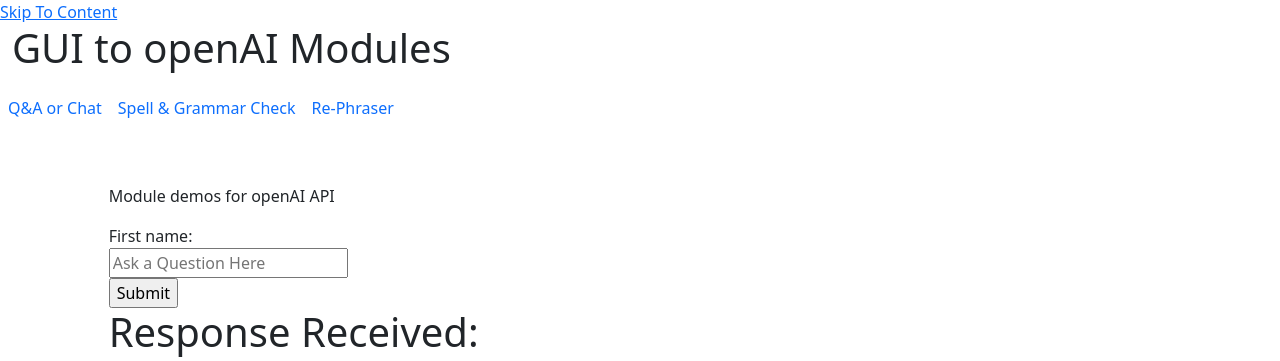
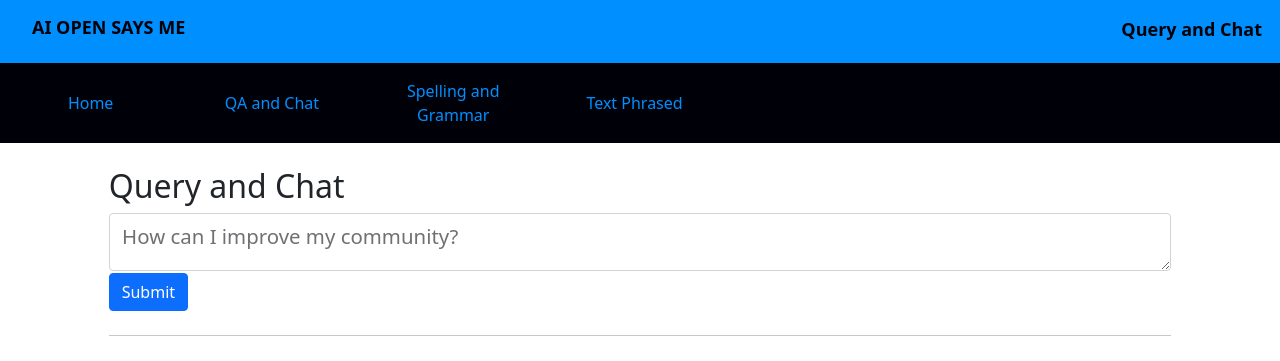
Before and after one commit to theCodingProfessor/openai_saysme, a Flask app: page /chat in a window 1280 px wide. Shown: the top 361 px of the page. Run offline with Flask 2, Linux system fonts and the light colour scheme.

Commit message:
update app

```diff
--- a/app.py
+++ b/app.py
@@ -7,42 +7,37 @@ import openai
 openai.api_key = "your key goes here"
 app = Flask(__name__)
 
+
 @app.route('/')
 def hello_world():  # put application's code here
     return 'Hello World!'
+
 
 @app.route('/home', methods=['GET', 'POST'])
 def run_home():  #
     return render_template('index.html')
 
+
 @app.route('/whisper', methods=['GET', 'POST'])
 def run_whisper():  #
     return render_template('./whisper.html')
 
+
 @app.route('/chat', methods=['GET'])
 def chat_get():
-    # gpt-3.5-turbo is completion = openai.ChatCompletion.create(model="gpt-3.5-turbo",
-    #    messages=[ {"role": "user", "content": "Hello!"} ]
-    # using python what is the syntax to catch a response generated by a call to openai.Embedding.create
-    # text_from_user = request.form['user_text']
-    # completion = openai.ChatCompletion.create(model="gpt-3.5-turbo", messages=[{"role": "user", "content": text_from_user }])
-    # response_content = completion.choices[0].message.content
-    # response_id = completion.id
-    # return_response = pprint.pprint(completion)
     return render_template('./chat.html')
+
 
 @app.route('/chat', methods=['POST'])
 def chat_post():
-    # gpt-3.5-turbo is completion = openai.ChatCompletion.create(model="gpt-3.5-turbo",
-    #    messages=[ {"role": "user", "content": "Hello!"} ]
-    # using python what is the syntax to catch a response generated by a call to openai.Embedding.create
+    # Sample gpt-3.5-turbo: completion = openai.ChatCompletion.create(model="gpt-3.5-turbo", messages=[ {"role": "user", "content": "Hello!"}])
     text_from_user = request.form['user_text']
     completion = openai.ChatCompletion.create(model="gpt-3.5-turbo", messages=[{"role": "user", "content": text_from_user}])
     response_content = completion.choices[0].message.content
     print(completion.id)
     pprint.pprint(completion)
-    return_response = pprint.pprint(completion)
     return render_template('./chat.html', dataToRender=response_content)
+
 
 @app.route('/improve', methods=['POST'])
 def improve_post():
@@ -58,9 +53,11 @@ def improve_post():
     pprint.pprint(completion)
     return render_template('./improve.html', dataToRender=response_content, initial_text=user_data)
 
+
 @app.route('/improve', methods=['GET'])
 def improve_get():
     return render_template('./improve.html')
+
 
 @app.route('/restate', methods=['POST'])
 def restate_post():
@@ -82,5 +79,6 @@ def restate_post():
 def restate_get():
     return render_template('./restate.html')
 
+
 if __name__ == '__main__':
     app.run()
--- a/static/css/styles.css
+++ b/static/css/styles.css
@@ -1,6 +1,7 @@
 /* (c) Clinton Garwood
    Main Style Sheet for openAI demo
-   Spring 2023 open AI Demo using Flask */
+   Spring 2023 open AI Demo using Flask
+   Winter 2024 AI Open Says Me extension */
 
 body {
   background-color: #FFF;
@@ -31,9 +32,8 @@ main {
 
 .jumbotron {
     color: #000007;
-    padding-bottom: 20px;
-    padding-left: 25px;
-    background-color: #0ddafd;
+    padding: 1em 0 1em 2em;
+    background-color: #008FFF;
 }
 
 .skip_to_main {
@@ -54,9 +54,10 @@ main {
     font (color is customized to black, made large, and weight is added);
     inherits jumbotron left padding - but adds padding to top of each element
     */
-    color:#000007;
-    font-size: xx-large;
+    color: #000007;
+    font-size: large;
 	font-weight: bold;
+    display: inline-block;
 }
 
 .header_description {
@@ -64,8 +65,11 @@ main {
     Color inherits jumbotron font black and left padding
     This adds a bit of top-padding to break free from the h2 header
     */
-    font-weight: normal;
+    font-weight: bolder;
     font-size: large;
+    display: inline-block;
+    float: right;
+    padding-right: 1em;
 }
 
 /* Styling the Site Navbar (main menu) for the site:
@@ -75,28 +79,35 @@ main {
    the H1, h2, p and href-link will each be styled independently
 */
 nav {
-    /*  padding pushes the interior content left;
-     replace padding with margin to see the distinction
-     between padding and margin */
-    padding-left: 50px;
-    background-color: #0ddafd;
+    padding: 1em 0;              /* Add top and bottom padding */
+    background-color: #000008;   /* Keep the background color */
 }
-#main_menu {
-        background-color: #0ddafd;
+
+.navbar-nav {
+    display: flex;                /* Use flexbox for layout */
+    justify-content: space-evenly; /* Distribute items evenly across the container */
+    align-items: center;          /* Align items vertically */
+    list-style: none;             /* Remove default list styling */
+    padding: 0;                   /* Remove default padding */
+    margin: 0;                    /* Remove default margin */
 }
+
+.navbar-nav li {
+    flex: 1;                      /* Ensure each item takes up equal space */
+    text-align: center;           /* Center text inside each item */
+    padding: 0 2em 0 2em;         /* Add padding for clickable area */
+}
+
 .navbar-nav li a {
-    color: #000 !important;
-    border-radius: 10px;
+    display: block;               /* Make the links behave as block elements */
+    color: #008FFF !important;    /* Set link color */
+    text-decoration: none;        /* Remove underline from links */
+    padding: 0.5em;               /* Add padding for clickable area */
 }
 .current {
     font-weight: bold;
     background-color: gold;
 }
-
-
-/* Basic Button Style Area - For 'main' run of content on a page:
-   These buttons make use of Bootstrap button (css properties)
-*/
 
 .content_title {
     /* This is the <h3> inside the main content section of the page
@@ -114,7 +125,6 @@ article {
     padding-bottom: 10px;
     font-size: 1.5em;
 }
-
 article > p {
     color:#000007;
     font-size: large;
@@ -226,7 +236,7 @@ code {
     background-color: green;
 }
 
-.purps{
+.purples{
     background-color: rgb(121,82,179);
     width: 100%;
 }
@@ -265,3 +275,22 @@ footer {
 #use_goofont {
     font-family: 'Tangerine', serif;
     font-size: 48px; }
+
+.cc_logo{
+    border-width: 0;
+    height: 1em;
+   }
+
+
+/*  Media Query */
+@media (max-width: 768px) {
+    .navbar-nav {
+        flex-direction: column;  /* Stack items vertically */
+    }
+    .navbar-nav li {
+        flex: none;             /* Reset flex behavior */
+    }
+}
+.form_line {
+    margin: 1em 0 1em 0;
+}
--- a/templates/chat.html
+++ b/templates/chat.html
@@ -4,46 +4,40 @@
   <meta charset="utf-8">
   <meta http-equiv="X-UA-Compatible" content="IE=edge">
   <meta name="viewport" content="width=device-width, initial-scale=1">
-  <title>OpenAI GUI Home</title>
+  <title>Query ai_open_says_me</title>
 
   <!-- 	Bootstrap Latest compiled and minified CSS Version 5 -->
   <link href="https://cdn.jsdelivr.net/npm/bootstrap@5.0.2/dist/css/bootstrap.min.css" rel="stylesheet" integrity="sha384-EVSTQN3/azprG1Anm3QDgpJLIm9Nao0Yz1ztcQTwFspd3yD65VohhpuuCOmLASjC" crossorigin="anonymous">
   <script src="https://cdn.jsdelivr.net/npm/bootstrap@5.0.2/dist/js/bootstrap.bundle.min.js" integrity="sha384-MrcW6ZMFYlzcLA8Nl+NtUVF0sA7MsXsP1UyJoMp4YLEuNSfAP+JcXn/tWtIaxVXM" crossorigin="anonymous"></script>
 
   <!-- External Style Sheets for Site -->
-    <link rel="stylesheet" type="text/css" href="../static/css/style.css">
+  <link rel="stylesheet" type="text/css" href="../static/css/styles.css">
 
 </head>
 <body>
-<a href="#main_menu" class="skip_to_main">Skip To Content</a>
+<a href="#main" class="skip_to_main">Skip To Content</a>
 <div class="container-fluid jumbotron">
-  <h1 class="header_titles">GUI to openAI Modules</h1>
+  <h1 class="header_titles">AI OPEN SAYS ME</h1>
+  <p class="header_description">Query and Chat</p>
 </div>
 
-<nav id="main_menu" class="navbar navbar-expand-sm sticky-top">
-  <ul class="navbar-nav">
-    <li class="nav-item"><a aria-current="page" class="nav-link current" href="/chat">Q&A or Chat</a></li>
-    <li class="nav-item"><a class="nav-link" href="/improve">Spell & Grammar Check</a></li>
-    <li class="nav-item"><a class="nav-link" href="/restate">Re-Phraser</a></li>
-	</ul>
-  </nav>
-
+<div>{% include('nav.html') %}</div>
 
 <div class="row">
 <div class="col-sm-1"></div> <!-- start/end right column -->
-<div class="col-sm-10"> <!-- start main column -->
+<div class="col-sm-10"> <!-- main content -->
 
 <main id="main">
-<br>
   <section id="page_links"><br>
-    <article id="topic_links"><p>Module demos for openAI API</p>
-
-        <div id="user_text_form">
+    <article id="topic_links">
+       <h2>Query and Chat</h2>
+       <div id="user_text_form">
           <form method="post" action="/chat">
-            <label for="user_text">First name:</label><br>
-            <input type="text" id="user_text" name="user_text" placeholder="Ask a Question Here"><br>
-            <input type="submit" value="Submit">
-          </form>
+          <div>{% include('improve_community.html') %}</div>
+            <button type="submit" class="btn btn-primary">Submit</button>
+            <hr class="form_line">
+            <div>{% include('llm_select.html') %}</div>
+           </form>
 
         <div id="feedback">
             <h1>Response Received: {{ dataToRender }}</h1>
@@ -55,23 +49,10 @@
 
 
 </main>
-</div> <!-- emd main column -->
-</div> <!-- emd main content row column -->
+</div> <!-- end main column -->
+</div> <!-- end main content row column -->
  <div class="col-sm-1"></div> <!-- start end left column -->
 
-<footer>
-<hr/>
-<div class="container-fluid">
-  <div class="row">
-    <div class="col-sm-1"></div>
-    <div class="col-sm-10">
-      <p class="foot_data">Presented by: Clinton Garwood; 2018-2023 &nbsp;&nbsp;
-      <a rel="license" href="http://creativecommons.org/licenses/by/4.0/"><img alt="Creative Commons License" style="border-width:0" src="https://i.creativecommons.org/l/by/4.0/88x31.png"/></a></p>
-      </div>
-    <div class="col-sm-1"></div>
-  </div>
-<br/>
-</div>
-</footer>
+<div>{% include('footer.html') %}</div>
 
 </body></html>
--- /dev/null
+++ b/templates/footer.html
@@ -0,0 +1,14 @@
+<footer>
+<hr/>
+<div class="container-fluid">
+  <div class="row">
+    <div class="col-sm-1"></div>
+    <div class="col-sm-10">
+      <p class="foot_data">Last Update: December 2024 &nbsp;<br>License MIT,&nbsp;<a rel="license" href="https://creativecommons.org/licenses/by/4.0/"><img alt="Creative Commons CC by" class="cc_logo" src="https://i.creativecommons.org/l/by/4.0/88x31.png"/></a>&nbsp;and all others © Clinton Garwood
+      </p>
+      </div>
+    <div class="col-sm-1"></div>
+  </div>
+<br/>
+</div>
+</footer>
--- /dev/null
+++ b/templates/improve_community.html
@@ -0,0 +1,4 @@
+<div class="form-floating">
+  <textarea class="form-control" id="user_prompt"></textarea>
+  <label for="user_prompt">How can I improve my community?</label>
+</div>
--- /dev/null
+++ b/templates/llm_select.html
@@ -0,0 +1,15 @@
+
+          <label for="llm_name" class="form-label">Select Model</label><br>
+          <select id="llm_name" name="llm_name" class="form-select" aria-label="LLM Select List">
+          <option value="anthropic">Anthropic</option><!-- AWS -->
+          <option value="aws">AWS</option><!-- AWS -->
+          <option value="azure">Azure</option><!-- Azure -->
+          <option value="fireworks">Fireworks</option> <!-- Fireworks -->
+          <option value="google">Google</option><!-- Google -->
+          <option value="groq">Groq</option><!-- Groq -->
+          <option value="huggingface">Hugging Face</option> <!-- Hugging Face -->
+          <option value="mistral">Mistral</option><!-- Mistral -->
+          <option value="Ollama">Ollama</option> <!-- Ollama -->
+          <option value="openai" selected>OpenAI</option><!-- Open AI -->
+          <option value="together">Together</option> <!-- Fireworks -->
+          </select><br>
--- /dev/null
+++ b/templates/nav.html
@@ -0,0 +1,8 @@
+<nav id="main_menu" class="navbar navbar-expand-sm sticky-top">
+  <ul class="navbar-nav">
+    <li class="nav-item"><a class="nav-link" href="/home">Home</a></li>
+    <li class="nav-item"><a class="nav-link" href="/chat">QA and Chat</a></li>
+    <li class="nav-item"><a class="nav-link" href="/improve">Spelling and Grammar</a></li>
+    <li class="nav-item"><a class="nav-link" href="/restate">Text Phrased</a></li>
+	</ul>
+  </nav>
```
Also changed, not shown: templates/improve.html (+17 -36 lines), templates/index.html (+17 -47 lines), templates/restate.html (+15 -33 lines), README.md.
